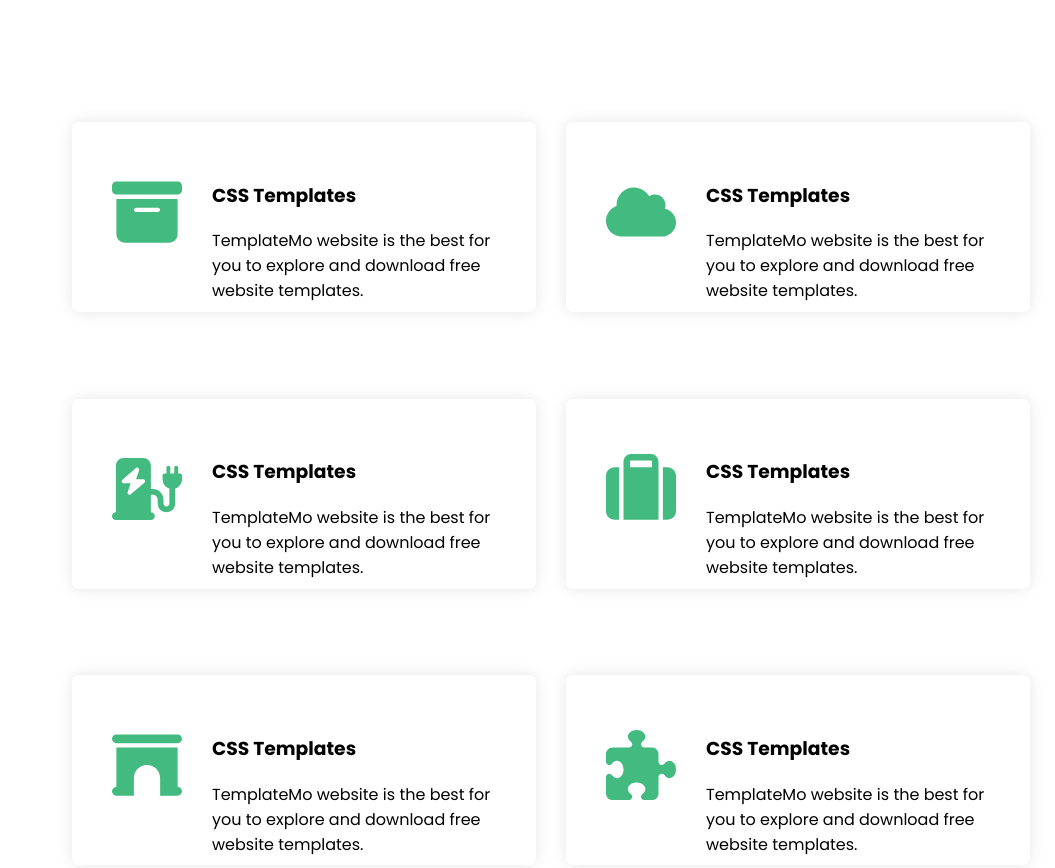
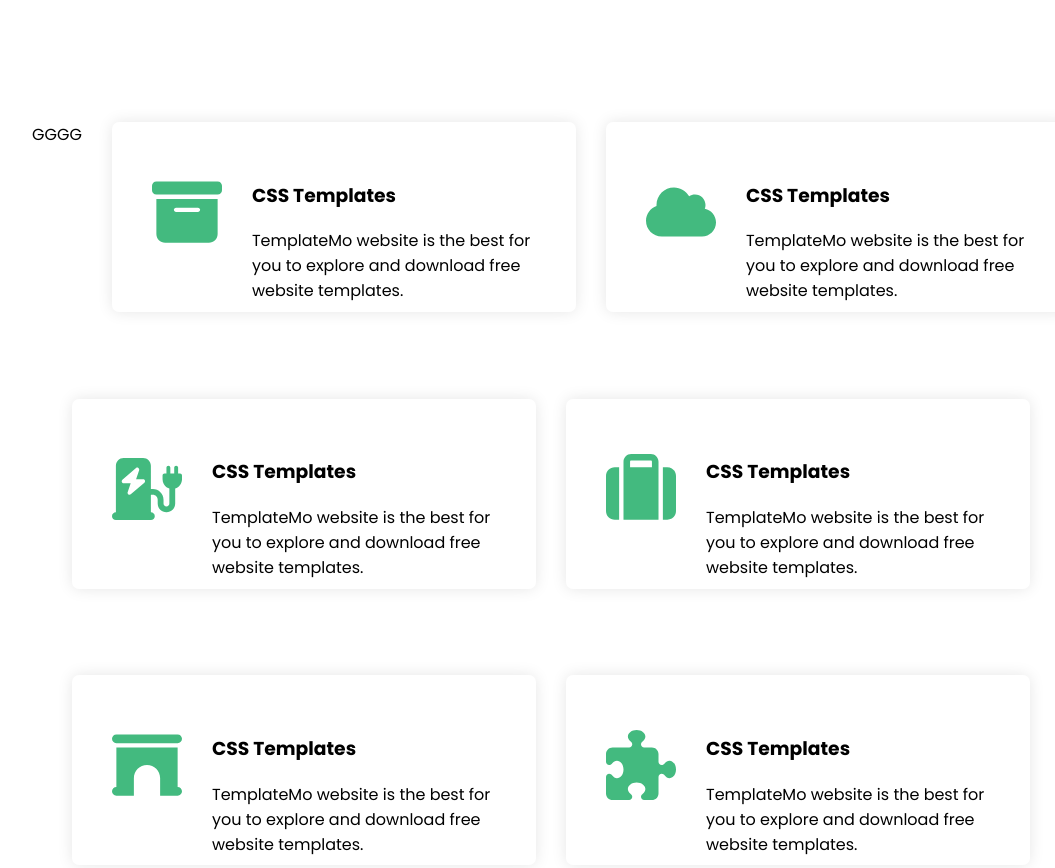
Before and after one commit to vickyArumugam/Mexant, a plain HTML site: page index.html in a window 1280 px wide. Shown: the part 920-1788 px from the top of the page, without its empty margins (89-1144 px from the left). Drawn offline with Linux system fonts and the light colour scheme.

Commit message:
JUST TRYED

```diff
--- a/index.html
+++ b/index.html
@@ -51,7 +51,7 @@
       <!-- silder end -->
       <div class="empty">
       </div>
-      <div class="cards" id="2">
+      <div class="cards" id="2">GGGG
          <div class="card">
             <svg xmlns="http://www.w3.org/2000/svg" viewBox="0 0 512 512" width="70px" hight="70px" class="fa-archive" fill="#43ba7f">
                <!--!Font Awesome Free 6.6.0 by @fontawesome - https://fontawesome.com License - https://fontawesome.com/license/free Copyright 2024 Fonticons, Inc.-->
```
